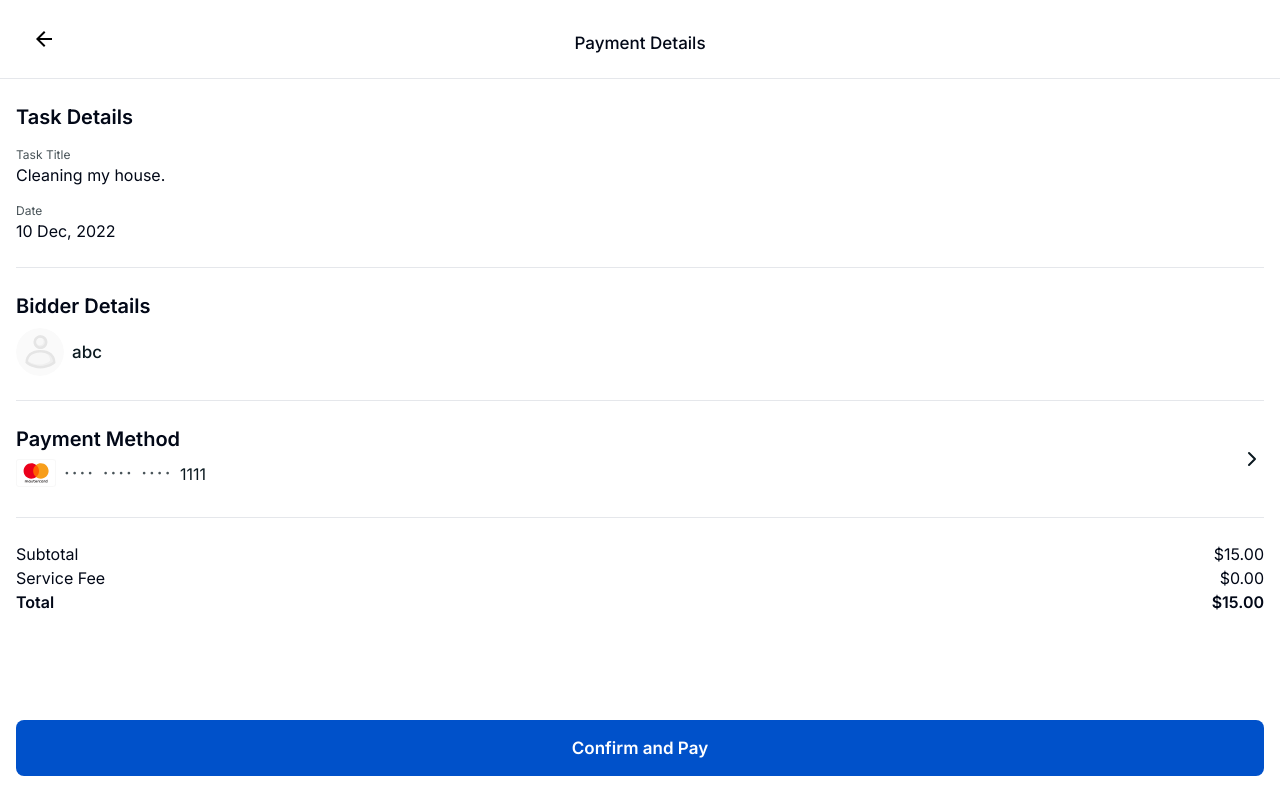
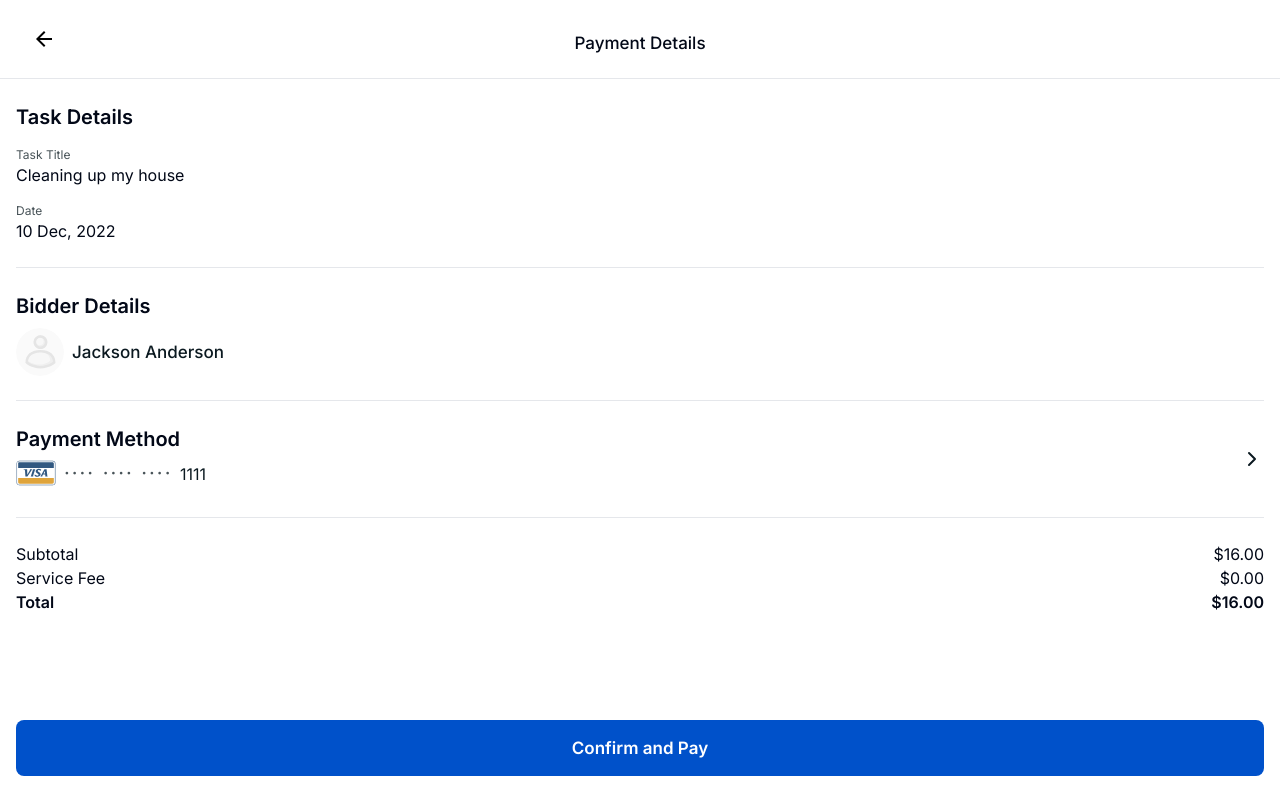
Before and after one commit to codersforcauses/penni, a Next.js app in the folder client/: page /tasks/pay/1 in a window 1280 px wide. Built offline with nearby package versions, Linux system fonts and the light colour scheme.

Commit message:
Add example data pass through for API use
- Add remaining information to pass through as props.
- Add comments explaining sections.

```diff
--- a/client/src/pages/tasks/pay/[taskID].tsx
+++ b/client/src/pages/tasks/pay/[taskID].tsx
@@ -13,12 +13,45 @@ interface CardInfo {
   last4Digits: string;
 }
 
+interface TaskInfo {
+  title: string;
+  date: string;
+}
+
+interface BidderInfo {
+  profileImg: string;
+  username: string;
+}
+
+interface AmountInfo {
+  taskCost: number;
+  tip: number;
+  fee: number;
+}
+
 interface PayProps {
   taskID: string;
   cardInfo: CardInfo;
+  taskInfo: TaskInfo;
+  bidderInfo: BidderInfo;
+  amountInfo: AmountInfo;
 }
 
-export default function Pay({ taskID, cardInfo }: PayProps) {
+export default function Pay({
+  taskID,
+  cardInfo,
+  taskInfo,
+  bidderInfo,
+  amountInfo,
+}: PayProps) {
+  const formatMoney = (value: number) => {
+    return new Intl.NumberFormat("en-US", {
+      style: "currency",
+      currency: "USD", // Can be modifed for different currencies
+      minimumFractionDigits: 2,
+    }).format(value);
+  };
+
   return (
     <div id="payment" className="flex min-h-screen flex-col">
       <Header title="Payment Details" />
@@ -30,19 +63,22 @@ export default function Pay({ taskID, cardInfo }: PayProps) {
             <div className="text-xs text-penni-text-subheading-light-mode">
               Task Title
             </div>
-            <p>Cleaning my house.</p>
+            <p>{taskInfo?.title}</p>
           </div>
           <div>
             <div className="text-xs text-penni-text-subheading-light-mode">
               Date
             </div>
-            <p>10 Dec, 2022</p>
+            <p>{taskInfo?.date}</p>
           </div>
         </div>
         <hr />
         <div id="bidder-details" className="py-6">
           <h3 className="title3 pb-2">Bidder Details</h3>
-          <PersonDetail personName="abc" />
+          <PersonDetail
+            personName={bidderInfo?.username}
+            personImg={bidderInfo?.profileImg}
+          />
         </div>
         <hr />
         <div id="payment-details" className="py-6">
@@ -50,8 +86,8 @@ export default function Pay({ taskID, cardInfo }: PayProps) {
             <div className="">
               <h3 className="title3 text-left">Payment Method</h3>
               <CreditCardInfo
-                cardType={cardInfo.cardType}
-                last4Digits={cardInfo.last4Digits}
+                cardType={cardInfo?.cardType}
+                last4Digits={cardInfo?.last4Digits}
               />
             </div>
             <ChevronRightIcon className="ml-auto" />
@@ -60,13 +96,21 @@ export default function Pay({ taskID, cardInfo }: PayProps) {
         <hr />
         <div id="payment-total" className="py-6">
           <p className="flex justify-between">
-            Subtotal <span className="ml-auto">$15.00</span>
+            Subtotal{" "}
+            <span className="ml-auto">
+              {formatMoney(amountInfo?.taskCost + amountInfo?.tip)}
+            </span>
           </p>
           <p className="flex justify-between">
-            Service Fee <span>$0.00</span>
+            Service Fee <span>{formatMoney(amountInfo?.fee)}</span>
           </p>
           <h4 className="title4 flex justify-between font-semibold">
-            Total <span>$15.00</span>
+            Total{" "}
+            <span>
+              {formatMoney(
+                amountInfo?.taskCost + amountInfo?.tip + amountInfo?.fee,
+              )}
+            </span>
           </h4>
         </div>
       </div>
@@ -96,20 +140,40 @@ export async function getServerSideProps({ params }: any) {
   // const res = await fetch(`https://api.example.com/tasks/${sanitizedTaskID}`);
   // const taskData = await res.json();
 
-  const cardNumber = "511111111111111"; // This should be fetched SECURELY
-
   // Determine card type and last four digits
+  const cardNumber = "411111111111111"; // This should be fetched SECURELY (alternatively, only the first digit & last 4 digits are needed)
   const firstDigit = cardNumber.charAt(0);
   const cardInfo: CardInfo = {
     cardType: getCardTypeFromMII(firstDigit),
     last4Digits: cardNumber.slice(-4),
   };
 
+  // Determine task details
+  const taskInfo: TaskInfo = {
+    title: "Cleaning up my house", // Obtained from API
+    date: "10 Dec, 2022", // Obtained from API & processed to match form required
+  };
+
+  // Determine bidder details
+  const bidderInfo: BidderInfo = {
+    profileImg: "/default-profile.svg", // Again obtained via API
+    username: "Jackson Anderson",
+  };
+
+  // Determine amounts to be payed
+  const amountInfo: AmountInfo = {
+    taskCost: 15,
+    tip: 1,
+    fee: 0,
+  };
+
   return {
     props: {
       taskID,
       cardInfo,
-      // taskData, // Pass additional task data as props
+      taskInfo,
+      bidderInfo,
+      amountInfo,
     },
   };
 }
```
